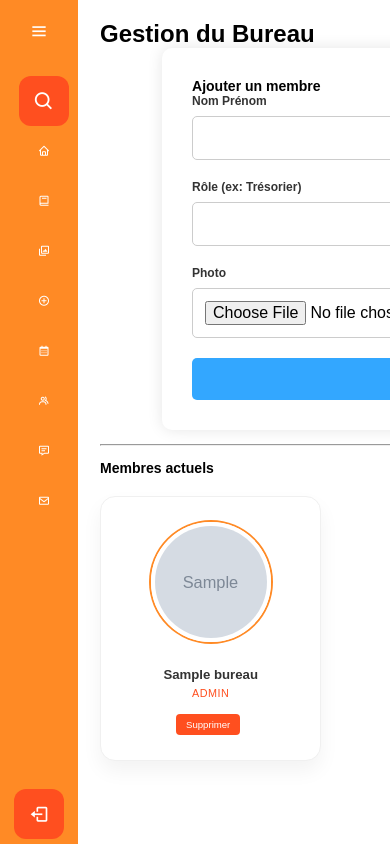
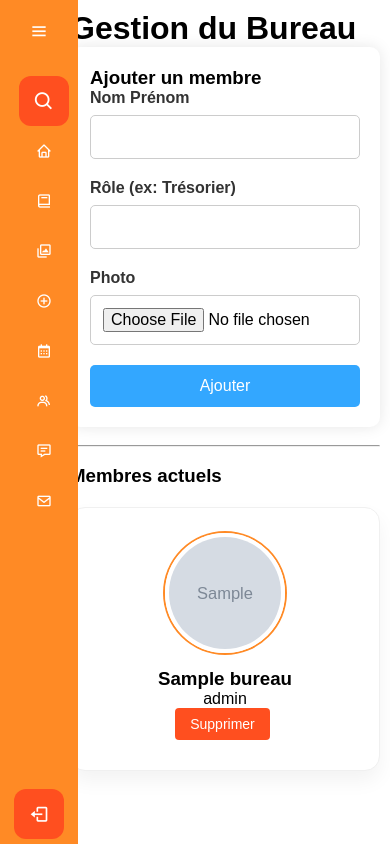
Before and after one commit to Kocia7442s/AEPM_WEBSITE, a PHP site: page /gestion_bureau.php in a window 390 px wide; the page is wider, and only the part inside the window is pictured. Run offline with PHP 8.4, Linux system fonts and the light colour scheme; the visitor is signed in with stand-in values (Sample User, id 1); tables that the repository leaves empty or names only in its code hold one stand-in row (values such as "Sample post"); grey boxes marked "Sample" are stand-in pictures.

Commit message:
responsive

```diff
--- a/calendrier.php
+++ b/calendrier.php
@@ -113,6 +113,7 @@ for($m=1; $m<=12; $m++) {
             <a href="?annee=<?php echo $annee+1; ?>"><i class='bx bx-chevron-right'></i></a>
         </h2>
 
+        <div class="table-responsive">
             <table class="cal-table">
                 <tr>
                     <?php
@@ -176,5 +177,6 @@ for($m=1; $m<=12; $m++) {
                 </tr>
             </table>
         </div>
+    </div>
 </body>
 </html>
--- a/css/pages.css
+++ b/css/pages.css
@@ -1,26 +1,44 @@
-/* Fichier: css/pages.css */
+/* css/pages.css - RESPONSIVE */
 
 /* --- LAYOUT GLOBAL --- */
 .main-content {
-    margin-left: 80px; /* Espace pour la sidebar fermée */
+    margin-left: 80px; /* Espace pour la sidebar fermée sur PC */
     padding: 20px;
     display: flex;
-    justify-content: center;
     flex-direction: column;
+    /* justify-content: center; <-- A retirer pour éviter les problèmes de hauteur */
+    min-height: 100vh;
+    transition: all 0.5s ease;
 }
 
-/* --- ACCUEIL --- */
+/* --- ACCUEIL (Refait pour être fluide) --- */
 .home_content {
-    position: absolute;
-    height: 100%;
-    width: calc(100% - 78px);
-    left: 78px;
+    /* On enlève le position:absolute pour que ça soit fluide */
+    position: relative;
+    min-height: 100vh;
+    width: auto; /* Laisse le navigateur gérer */
+    margin-left: 80px; /* Espace sidebar */
+    padding: 40px;
     transition: all 0.5s ease;
-    padding: 20px;
+    display: flex;
+    flex-direction: column;
+    justify-content: center;
 }
-.sidebar.active ~ .home_content {
-    width: calc(100% - 240px);
-    left: 240px;
+
+/* Adaptation Mobile pour le layout */
+@media (max-width: 768px) {
+    .main-content, .home_content {
+        margin-left: 78px; /* Garde la place pour la petite sidebar */
+        padding: 15px; /* Moins de padding sur mobile */
+    }
+
+    /* Si l'écran est vraiment très petit (iPhone SE), on réduit encore */
+    @media (max-width: 400px) {
+        .main-content, .home_content {
+            margin-left: 60px; /* Si tu réduis la sidebar en CSS */
+            padding: 10px;
+        }
+    }
 }
 
 /* --- ARTICLES (Liste) --- */
@@ -56,15 +75,16 @@
     border-radius: 4px;
     font-size: 14px;
     margin-right: 5px;
+    margin-bottom: 5px; /* Pour qu'ils passent à la ligne proprement */
 }
 .btn-edit { background-color: #33A7FF; }
 .btn-delete { background-color: #FF4F1F; }
 .btn-add { background-color: green; }
 
-/* --- FORMULAIRES (Contact, Publier, Modifier) --- */
+/* --- FORMULAIRES --- */
 .form-box, .contact-box, .formulaire {
     background: white;
-    padding: 30px;
+    padding: 20px; /* Réduit un peu pour mobile */
     border-radius: 10px;
     box-shadow: 0 0 15px rgba(0,0,0,0.1);
     width: 100%;
@@ -72,23 +92,18 @@
     margin: 0 auto;
 }
 .form-group, .titre, .description, .file { margin-bottom: 20px; }
-.form-group label, .titre label, .description label, .file label {
-    display: block;
-    margin-bottom: 8px;
-    font-weight: bold;
-    color: #333;
-}
-.form-group input, .form-group textarea,
-.input_titre, textarea, .input_file {
+.form-group label { display: block; margin-bottom: 8px; font-weight: bold; color: #333; }
+.form-group input, .form-group textarea, .input_titre, textarea, .input_file {
     width: 100%;
     padding: 12px;
     border: 1px solid #ccc;
     border-radius: 5px;
     font-size: 16px;
     font-family: 'Poppins', sans-serif;
+    max-width: 100%; /* Sécurité */
 }
 
-/* Boutons de formulaires */
+/* Boutons */
 .btn-submit, .btn-send, .input_button {
     background-color: #33A7FF;
     color: white;
@@ -126,136 +142,58 @@
 /* --- PAGE BUREAU (Team) --- */
 .team-grid {
     display: grid;
+    /* Responsive automatique */
     grid-template-columns: repeat(auto-fill, minmax(220px, 1fr));
-    gap: 30px; /* Espace entre les cartes */
+    gap: 30px;
     padding: 20px 0;
     width: 100%;
 }
 
 .team-card {
     background: white;
-    border-radius: 15px; /* Arrondi plus doux */
-    box-shadow: 0 10px 20px rgba(0,0,0,0.05); /* Ombre légère */
+    border-radius: 15px;
+    box-shadow: 0 10px 20px rgba(0,0,0,0.05);
     padding: 25px 15px;
     text-align: center;
     border: 1px solid #f0f0f0;
-    transition: transform 0.3s ease, box-shadow 0.3s ease;
     display: flex;
     flex-direction: column;
     align-items: center;
 }
-
-.team-card:hover {
-    transform: translateY(-5px); /* La carte monte un peu */
-    box-shadow: 0 15px 30px rgba(0,0,0,0.1);
-    border-color: #ff8a25; /* Bordure orange au survol */
-}
-
 .team-card img {
     width: 120px;
     height: 120px;
-    border-radius: 50%; /* Image parfaitement ronde */
-    object-fit: cover; /* L'image remplit le cercle sans être déformée */
+    border-radius: 50%;
+    object-fit: cover;
     margin-bottom: 15px;
-    border: 4px solid #fff; /* Bordure blanche interne */
-    box-shadow: 0 0 0 2px #ff8a25; /* Cercle fin orange autour */
-}
-
-.team-card h3 {
-    margin: 10px 0 5px;
-    color: #333;
-    font-size: 1.1em;
-    font-weight: 600;
-}
-
-.team-card .role {
-    color: #ff4f1f;
-    font-weight: 500;
-    font-size: 0.9em;
-    margin-bottom: 15px;
-    text-transform: uppercase;
-    letter-spacing: 0.5px;
-}
-
-.team-card .btn-delete {
-    margin-top: auto; /* Pousse le bouton vers le bas si les cartes ont des tailles différentes */
-    font-size: 0.8em;
-    padding: 5px 10px;
+    border: 4px solid #fff;
+    box-shadow: 0 0 0 2px #ff8a25;
 }
 
 /* --- GALERIE --- */
-
-/* Grille pour les albums (Dossiers) */
-.album-grid {
+.album-grid, .photo-grid {
     display: grid;
-    grid-template-columns: repeat(auto-fill, minmax(250px, 1fr));
-    gap: 20px;
+    grid-template-columns: repeat(auto-fill, minmax(150px, 1fr)); /* Plus petit sur mobile */
+    gap: 15px;
     margin-top: 20px;
 }
-
 .album-card {
     background: #fff;
     border: 1px solid #ddd;
     border-radius: 8px;
     padding: 20px;
     text-align: center;
-    transition: transform 0.3s;
-    cursor: pointer;
-    text-decoration: none; /* Enlève le souligné du lien */
+    display: block;
+    text-decoration: none;
     color: #333;
-    display: block;
 }
-.album-card:hover {
-    transform: translateY(-5px);
-    box-shadow: 0 5px 15px rgba(0,0,0,0.1);
-    border-color: #33A7FF;
-}
-.album-card i {
-    font-size: 50px;
-    color: #ff8a25; /* Couleur dossier */
-    margin-bottom: 10px;
-}
-
-/* Grille pour les photos à l'intérieur d'un album */
-.photo-grid {
-    display: grid;
-    grid-template-columns: repeat(auto-fill, minmax(200px, 1fr));
-    gap: 15px;
-    margin-top: 20px;
-}
-
 .photo-item {
-    position: relative;
     height: 200px;
     overflow: hidden;
     border-radius: 8px;
-    box-shadow: 0 2px 5px rgba(0,0,0,0.1);
 }
-
 .photo-item img {
     width: 100%;
     height: 100%;
     object-fit: cover;
-    transition: transform 0.5s ease;
 }
-
-.photo-item:hover img {
-    transform: scale(1.1); /* Zoom au survol */
-}
-
-/* Bouton supprimer photo (Admin) */
-.btn-del-photo {
-    position: absolute;
-    top: 5px;
-    right: 5px;
-    background: rgba(255, 0, 0, 0.7);
-    color: white;
-    border: none;
-    border-radius: 50%;
-    width: 30px;
-    height: 30px;
-    cursor: pointer;
-    display: flex;
-    align-items: center;
-    justify-content: center;
-}
--- a/css/sidebar.css
+++ b/css/sidebar.css
@@ -1,24 +1,20 @@
-@media only screen and (max-width: 480px) {
-    body {
-      font-size: 12px;
-    }
-  }
-
-*
-{
+/* css/sidebar.css - RESPONSIVE */
+* {
     margin: 0;
     padding: 0;
     box-sizing: border-box;
     font-family: "Poppins" , sans-serif;
 }
-body
-{
+
+body {
     position: relative;
-    min-width: 100vh;
+    min-height: 100vh;
     width: 100%;
+    overflow-x: hidden; /* Empêche le scroll horizontal indésirable */
 }
-.sidebar
-{
+
+/* --- SIDEBAR --- */
+.sidebar {
     position: fixed;
     top: 0;
     left: 0;
@@ -27,13 +23,15 @@ body
     background: #ff8a25;
     padding: 6px 14px;
     transition: all 0.5s ease;
+    z-index: 1000; /* Toujours au dessus */
 }
-.sidebar.active
-{
+
+.sidebar.active {
     width: 240px;
 }
-.sidebar .logo_content .logo
-{
+
+/* Logo & Header Sidebar */
+.sidebar .logo_content .logo {
     color: #fff;
     display: flex;
     height: 50px;
@@ -43,23 +41,23 @@ body
     pointer-events: none;
     transition: all 0.5s ease;
 }
-.sidebar.active .logo_content .logo
-{
+
+.sidebar.active .logo_content .logo {
     opacity: 1;
     pointer-events: none;
 }
-.logo_content .logo i
-{
+
+.logo_content .logo i {
     font-size: 28px;
     margin-right: 5px;
 }
-.logo_content .logo .logo_name
-{
+
+.logo_content .logo .logo_name {
     font-size: 20px;
     font-weight: 400;
 }
-.sidebar #btn
-{
+
+.sidebar #btn {
     position: absolute;
     color: #fff;
     left: 50%;
@@ -70,17 +68,19 @@ body
     text-align: center;
     line-height: 50px;
     transform: translateX(-50%);
+    cursor: pointer; /* Important pour le tactile */
 }
-.sidebar.active #btn
-{
+
+.sidebar.active #btn {
     left: 90%;
 }
-.sidebar ul
-{
+
+/* Liste des liens */
+.sidebar ul {
     margin-top: 20px;
 }
-.sidebar ul li
-{
+
+.sidebar ul li {
     position: relative;
     height: 50px;
     width: 100%;
@@ -88,8 +88,9 @@ body
     list-style: none;
     line-height: 50px;
 }
-.sidebar ul li .tooltip
-{
+
+/* Tooltip (Infobulle au survol) - Caché sur mobile */
+.sidebar ul li .tooltip {
     position: absolute;
     left: 122px;
     top: 0;
@@ -100,24 +101,28 @@ body
     background: #fff;
     line-height: 35px;
     text-align: center;
-    box-shadow: 0 5px 10px #000000;
+    box-shadow: 0 5px 10px rgba(0,0,0,0.2);
     transition: 0s;
     opacity: 0;
     pointer-events: none;
     display: block;
+    z-index: 1001;
 }
-.sidebar.active ul li .tooltip
-{
+
+.sidebar.active ul li .tooltip {
     display: none;
 }
-.sidebar ul li:hover .tooltip
-{
-    transition: all 0.5s ease;
-    opacity: 1;
-    top: 50%;
+
+/* Sur PC : on affiche le tooltip. Sur mobile : on l'enlève */
+@media (min-width: 768px) {
+    .sidebar ul li:hover .tooltip {
+        transition: all 0.5s ease;
+        opacity: 1;
+        top: 50%;
+    }
 }
-.sidebar ul li input
-{
+
+.sidebar ul li input {
     position: absolute;
     height: 100%;
     width: 100%;
@@ -131,21 +136,21 @@ body
     font-size: 18px;
     color: #fff;
 }
-.sidebar ul li .bx-search
-{
+
+.sidebar ul li .bx-search {
     position: absolute;
     z-index: 99;
     color: #fff;
     font-size: 22px;
     transition: all 0.5s ease;
 }
-.sidebar ul li .bx-search:hover
-{
+
+.sidebar ul li .bx-search:hover {
     background: #fff;
     color: #ffc45f;
 }
-.sidebar ul li a
-{
+
+.sidebar ul li a {
     color: #fff;
     display: flex;
     align-items: center;
@@ -154,85 +159,79 @@ body
     border-radius: 12px;
     white-space: nowrap;
 }
-.sidebar ul li a:hover
-{
+
+.sidebar ul li a:hover {
     color: #ffc45f;
     background: #fff;
 }
-.sidebar ul li i
-{
+
+.sidebar ul li i {
     height: 50px;
     min-width: 50px;
     border-radius: 12px;
     line-height: 50px;
     text-align: center;
 }
-.sidebar .links_name
-{
+
+.sidebar .links_name {
     opacity: 0;
     pointer-events: none;
     transition: all 0.5s ease;
 }
-.sidebar.active .links_name
-{
+
+.sidebar.active .links_name {
     opacity: 1;
     pointer-events: auto;
 }
-.sidebar .profile_content
-{
+
+/* Profil en bas */
+.sidebar .profile_content {
     position: absolute;
     color: #fff;
     bottom: 0;
     left: 0;
     width: 100%;
 }
-.sidebar .profile_content .profile
-{
+
+.sidebar .profile_content .profile {
     position: relative;
     padding: 10px 6px;
     height: 60px;
     background: none;
     transition: all 0.4s ease;
 }
-.sidebar.active .profile_content .profile
-{
+
+.sidebar.active .profile_content .profile {
     background: #ff4f1f;
 }
-.profile_content .profile .profile_details
-{
+
+.profile_content .profile .profile_details {
     display: flex;
     align-items: center;
     opacity: 0;
     pointer-events: none;
     white-space: nowrap;
 }
-.sidebar.active .profile .profile_details
-{
+
+.sidebar.active .profile .profile_details {
     opacity: 1;
     pointer-events: auto;
 }
-.profile .profile_details img
-{
-    height: 45px;
-    width: 45px;
-    object-fit: cover;
-    border-radius: 12px;
-}
-.profile .profile_details .name_job
-{
+
+.profile .profile_details .name_job {
     margin-left: 10px;
 }
-.profile .profile_details .name
-{
+
+.profile .profile_details .name {
     font-size: 15px;
     font-weight: 400;
 }
-.profile .profile_details .job
-{
+
+.profile .profile_details .job {
     font-size: 12px;
 }
-.profile #log_out
-{
+
+.profile #log_out {
     position: absolute;
     bottom: 5px;
     left: 50%;
@@ -245,16 +244,43 @@ body
     transition: all 0.4s ease;
     background: #ff4f1f;
 }
-.sidebar.active .profile #log_out
-{
+
+.sidebar.active .profile #log_out {
     left: 88%;
+    background: none;
 }
-.sidebar.active .profile #log_out
-{
-    background: none
-}
-.sidebar.active ~ .home_content
-{
+
+/* --- ADAPTATION MOBILE POUR LE CONTENU --- */
+/* Sur PC, on décale le contenu quand la sidebar s'ouvre */
+.sidebar.active ~ .home_content,
+.sidebar.active ~ .main-content {
     width: calc(100% - 240px);
     left: 240px;
 }
+
+/* SUR MOBILE (Ecran < 768px) */
+@media (max-width: 768px) {
+    .sidebar {
+        width: 78px; /* Reste petite par défaut */
+    }
+
+    /* Quand active sur mobile, elle prend toute la largeur ou une partie, mais FLOTTE */
+    .sidebar.active {
+        width: 100%; /* Prend tout l'écran ou une bonne partie */
+        max-width: 300px;
+        box-shadow: 5px 0 15px rgba(0,0,0,0.3);
+    }
+
+    /* Le contenu NE BOUGE PAS sur mobile quand on ouvre le menu */
+    .sidebar.active ~ .home_content,
+    .sidebar.active ~ .main-content {
+        width: 100%; /* Reste plein écran */
+        left: 0;     /* Ne se décale pas */
+        margin-left: 78px; /* Garde juste la marge de base */
+    }
+
+    /* Masquer les tooltips sur mobile */
+    .sidebar ul li .tooltip {
+        display: none !important;
+    }
+}
--- a/messagerie.php
+++ b/messagerie.php
@@ -64,6 +64,7 @@ $result = $mysqli->query($sql);
 
         <?php if($result->num_rows > 0): ?>
             <div style="overflow-x:auto;">
+                <div class="table-responsive">
                     <table class="msg-table">
                         <thead>
                             <tr>
@@ -105,6 +106,7 @@ $result = $mysqli->query($sql);
                         </tbody>
                     </table>
                 </div>
+            </div>
         <?php else: ?>
             <p style="text-align:center; margin-top:50px; font-size:1.2em; color:#666;">
                 <i class='bx bx-envelope'></i> Aucun message reçu pour le moment.
--- a/sidebar.php
+++ b/sidebar.php
@@ -1,7 +1,7 @@
 <div class="sidebar">
     <div class="logo_content">
         <div class="logo">
-            <img class='logo_aepm' src="./logo/aepm.png" style="height: 30px; width: 30px;" alt="Logo">
+            <img class='logo_aepm' src="./logo/aepm.jpg" style="height: 30px; width: 30px;" alt="Logo">
             <div class="logo_name">AEPM WEB SITE</div>
         </div>
         <i class='bx bx-menu' id="btn"></i>
```
Also changed, not shown: other parts of css/pages.css (+23 -21 lines), css/global.css (+36 -29 lines). Lines whose indentation alone changed are shown as unchanged.
